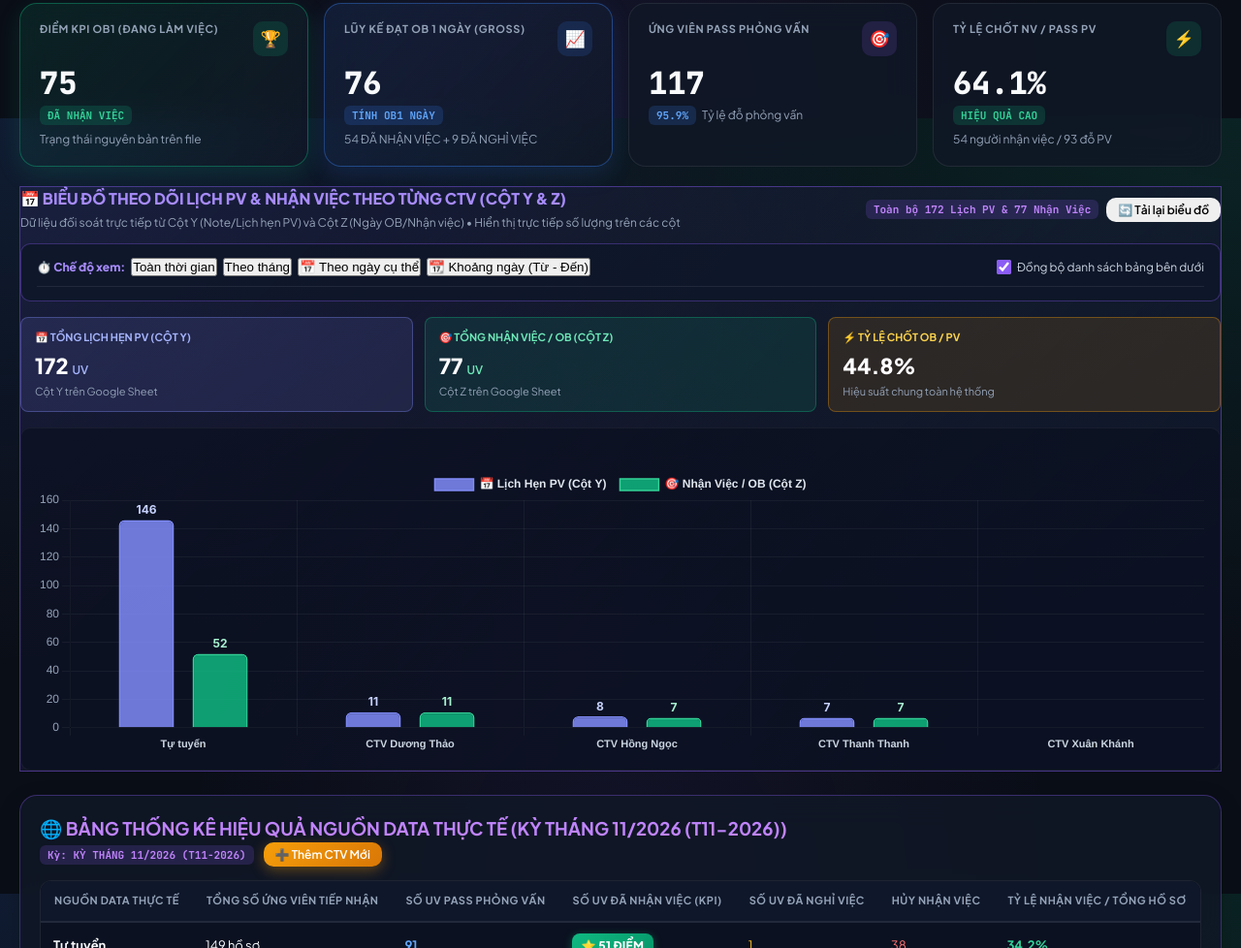
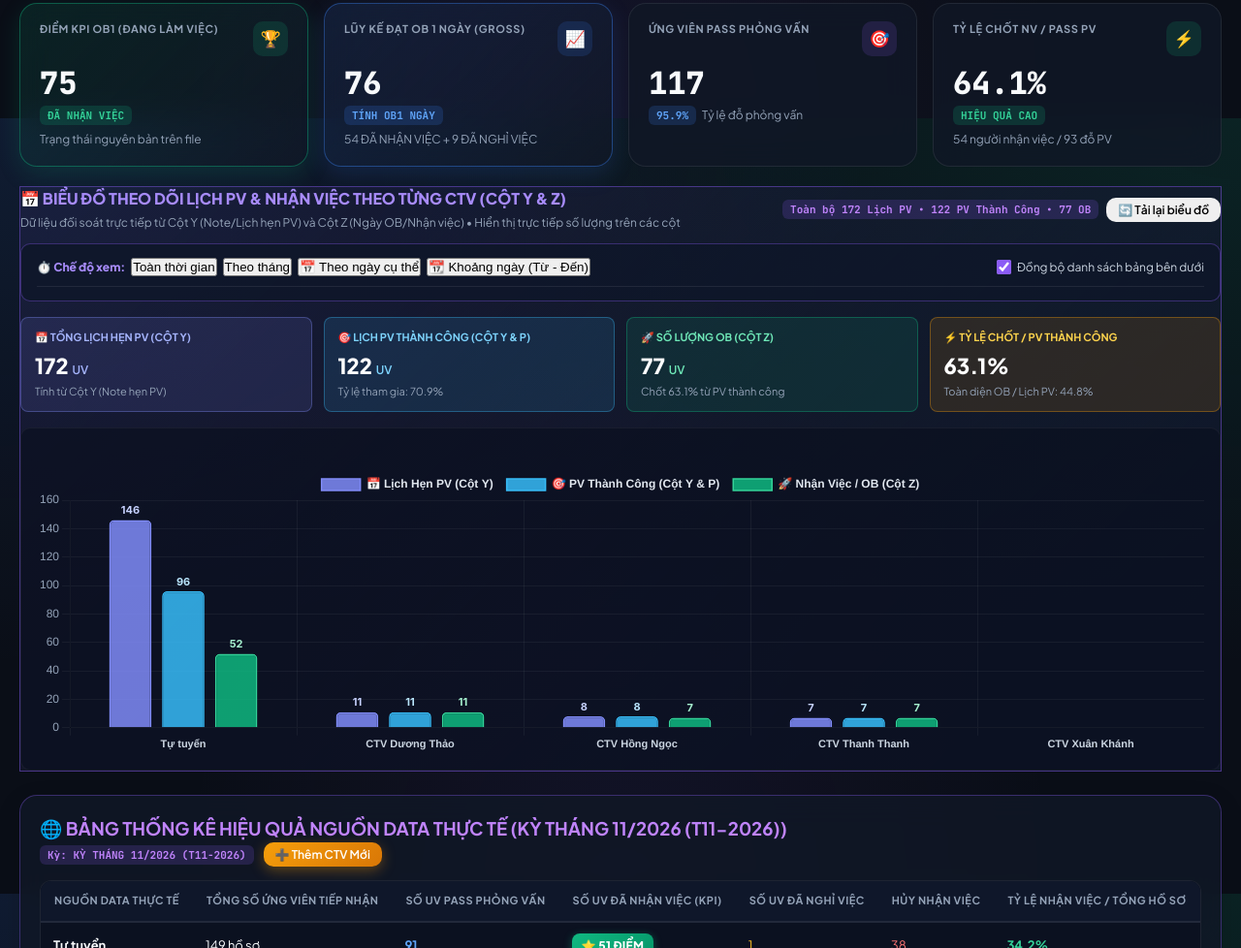
Before and after one commit to LeotranAnti/Leotran_grsc_Report, a plain HTML site: page index.html in a window 1280 px wide. Shown: the part 678-1656 px from the top of the page at 97% size. Drawn offline with nearby package versions, Linux system fonts and the light colour scheme; no server answers.

```diff
--- a/index.html
+++ b/index.html
@@ -1433,22 +1433,34 @@
           </div>
         </div>
 
-        <!-- KPI SUMMARY CHIPS FOR CHART -->
-        <div style="display: grid; grid-template-columns: repeat(auto-fit, minmax(200px, 1fr)); gap: 12px; margin-bottom: 16px;">
+        <!-- KPI SUMMARY CHIPS FOR CHART (CỘT Y, CỘT P, CỘT Z) -->
+        <div style="display: grid; grid-template-columns: repeat(auto-fit, minmax(210px, 1fr)); gap: 12px; margin-bottom: 16px;">
+          <!-- 1. Tổng Lịch PV (Cột Y) -->
           <div style="background: rgba(129, 140, 248, 0.12); border: 1px solid rgba(129, 140, 248, 0.35); border-radius: 8px; padding: 12px 14px;">
             <div style="color: #a5b4fc; font-size: 11px; font-weight: 700; text-transform: uppercase;">📅 Tổng Lịch Hẹn PV (Cột Y)</div>
             <div style="color: #ffffff; font-size: 22px; font-weight: 900; margin-top: 4px;" id="chart-total-pv">172 <span style="font-size: 12px; color: #a5b4fc; font-weight: 600;">UV</span></div>
-            <div style="color: #94a3b8; font-size: 11px; margin-top: 2px;">Cột Y trên Google Sheet</div>
-          </div>
+            <div style="color: #94a3b8; font-size: 11px; margin-top: 2px;">Tính từ Cột Y (Note hẹn PV)</div>
+          </div>
+
+          <!-- 2. PV Thành Công (Cột Y + Cột P Tham Gia) -->
+          <div style="background: rgba(56, 189, 248, 0.12); border: 1px solid rgba(56, 189, 248, 0.35); border-radius: 8px; padding: 12px 14px;">
+            <div style="color: #7dd3fc; font-size: 11px; font-weight: 700; text-transform: uppercase;">🎯 Lịch PV Thành Công (Cột Y & P)</div>
+            <div style="color: #ffffff; font-size: 22px; font-weight: 900; margin-top: 4px;" id="chart-total-pv-success">122 <span style="font-size: 12px; color: #7dd3fc; font-weight: 600;">UV</span></div>
+            <div style="color: #94a3b8; font-size: 11px; margin-top: 2px;" id="chart-sub-pv-success">Tỷ lệ tham gia: 70.9%</div>
+          </div>
+
+          <!-- 3. Số Lượng Nhận Việc (Cột Z) -->
           <div style="background: rgba(16, 185, 129, 0.12); border: 1px solid rgba(16, 185, 129, 0.35); border-radius: 8px; padding: 12px 14px;">
-            <div style="color: #6ee7b7; font-size: 11px; font-weight: 700; text-transform: uppercase;">🎯 Tổng Nhận Việc / OB (Cột Z)</div>
+            <div style="color: #6ee7b7; font-size: 11px; font-weight: 700; text-transform: uppercase;">🚀 Số Lượng OB (Cột Z)</div>
             <div style="color: #ffffff; font-size: 22px; font-weight: 900; margin-top: 4px;" id="chart-total-ob">77 <span style="font-size: 12px; color: #6ee7b7; font-weight: 600;">UV</span></div>
-            <div style="color: #94a3b8; font-size: 11px; margin-top: 2px;">Cột Z trên Google Sheet</div>
-          </div>
+            <div style="color: #94a3b8; font-size: 11px; margin-top: 2px;" id="chart-sub-ob">Tính từ Cột Z (Ngày OB)</div>
+          </div>
+
+          <!-- 4. Tỷ Lệ Chốt Thực Tế -->
           <div style="background: rgba(245, 158, 11, 0.12); border: 1px solid rgba(245, 158, 11, 0.35); border-radius: 8px; padding: 12px 14px;">
-            <div style="color: #fcd34d; font-size: 11px; font-weight: 700; text-transform: uppercase;">⚡ Tỷ Lệ Chốt OB / PV</div>
-            <div style="color: #ffffff; font-size: 22px; font-weight: 900; margin-top: 4px;" id="chart-total-rate">44.8%</div>
-            <div style="color: #94a3b8; font-size: 11px; margin-top: 2px;">Hiệu suất chung toàn hệ thống</div>
+            <div style="color: #fcd34d; font-size: 11px; font-weight: 700; text-transform: uppercase;">⚡ Tỷ Lệ Chốt / PV Thành Công</div>
+            <div style="color: #ffffff; font-size: 22px; font-weight: 900; margin-top: 4px;" id="chart-total-rate">63.1%</div>
+            <div style="color: #94a3b8; font-size: 11px; margin-top: 2px;" id="chart-sub-rate">Toàn diện OB / Lịch PV: 44.8%</div>
           </div>
         </div>
 
@@ -2080,10 +2092,11 @@
         : ['Tự tuyển', 'CTV Dương Thảo', 'CTV Hồng Ngọc', 'CTV Thanh Thanh', 'CTV Xuân Khánh'];
 
       allSources.forEach(s => {
-        stats[s] = { pv: 0, ob: 0 };
+        stats[s] = { pv: 0, pv_success: 0, ob: 0 };
       });
 
       let totalPv = 0;
+      let totalPvSuccess = 0;
       let totalOb = 0;
 
       const mode = globalTimeFilter.mode;
@@ -2092,38 +2105,43 @@
       const fDate = globalTimeFilter.from;
       const tDate = globalTimeFilter.to;
 
+      function matchDate(dateIso) {
+        if (!dateIso) return false;
+        if (mode === 'ALL') return true;
+        if (mode === 'MONTH') return dateIso.startsWith(selMonth);
+        if (mode === 'DAY') return dateIso === selDay;
+        if (mode === 'RANGE') return (!fDate || dateIso >= fDate) && (!tDate || dateIso <= tDate);
+        return true;
+      }
+
       RAW_CANDIDATES.forEach(c => {
         const realSrc = getCandidateRealSource(c.id);
-        if (!stats[realSrc]) stats[realSrc] = { pv: 0, ob: 0 };
-
-        // Col Y: Note hẹn PV (hoặc pv_date fallback)
+        if (!stats[realSrc]) stats[realSrc] = { pv: 0, pv_success: 0, ob: 0 };
+
+        // 1. Số lịch PV tính bằng Cột Y (Note hẹn PV hoặc fallback Cột X)
         const rawPv = c.note_pv || c.pv_date;
         const pvIso = normalizeDateToISO(rawPv);
 
-        // Col Z: Ngày OB
+        // 2. Trạng thái tham gia PV ở Cột P (c.pv_status)
+        const pvStatus = (c.pv_status || '').toUpperCase().trim();
+        const isPvSuccess = pvStatus.includes('THAM GIA');
+
+        // 3. Số lượng OB tính bằng ngày OB ở Cột Z
         const rawOb = c.ob_date;
         const obIso = normalizeDateToISO(rawOb);
 
-        let hasPv = false;
-        let hasOb = false;
-
-        if (mode === 'ALL') {
-          hasPv = !!pvIso;
-          hasOb = !!obIso;
-        } else if (mode === 'MONTH') {
-          hasPv = !!pvIso && pvIso.startsWith(selMonth);
-          hasOb = !!obIso && obIso.startsWith(selMonth);
-        } else if (mode === 'DAY') {
-          hasPv = !!pvIso && (pvIso === selDay);
-          hasOb = !!obIso && (obIso === selDay);
-        } else if (mode === 'RANGE') {
-          hasPv = !!pvIso && (!fDate || pvIso >= fDate) && (!tDate || pvIso <= tDate);
-          hasOb = !!obIso && (!fDate || obIso >= fDate) && (!tDate || obIso <= tDate);
-        }
+        // Kiểm tra điều kiện theo thời gian
+        const hasPv = !!pvIso && matchDate(pvIso);
+        const hasPvSuccess = hasPv && isPvSuccess;
+        const hasOb = !!obIso && matchDate(obIso);
 
         if (hasPv) {
           stats[realSrc].pv++;
           totalPv++;
+        }
+        if (hasPvSuccess) {
+          stats[realSrc].pv_success++;
+          totalPvSuccess++;
         }
         if (hasOb) {
           stats[realSrc].ob++;
@@ -2131,33 +2149,53 @@
         }
       });
 
-      // Cập nhật thẻ tóm tắt KPI trên biểu đồ
+      // Cập nhật 4 thẻ chỉ số KPI trên biểu đồ
       const elTotalPv = document.getElementById('chart-total-pv');
       if (elTotalPv) elTotalPv.innerHTML = `${totalPv} <span style="font-size: 12px; color: #a5b4fc; font-weight: 600;">UV</span>`;
+
+      const elTotalPvSucc = document.getElementById('chart-total-pv-success');
+      if (elTotalPvSucc) elTotalPvSucc.innerHTML = `${totalPvSuccess} <span style="font-size: 12px; color: #7dd3fc; font-weight: 600;">UV</span>`;
+      const elSubPvSucc = document.getElementById('chart-sub-pv-success');
+      if (elSubPvSucc) {
+        const rSucc = totalPv > 0 ? ((totalPvSuccess / totalPv) * 100).toFixed(1) : '0.0';
+        elSubPvSucc.innerText = `Tỷ lệ tham gia: ${rSucc}%`;
+      }
+
       const elTotalOb = document.getElementById('chart-total-ob');
       if (elTotalOb) elTotalOb.innerHTML = `${totalOb} <span style="font-size: 12px; color: #6ee7b7; font-weight: 600;">UV</span>`;
+      const elSubOb = document.getElementById('chart-sub-ob');
+      if (elSubOb) {
+        const rObSucc = totalPvSuccess > 0 ? ((totalOb / totalPvSuccess) * 100).toFixed(1) : '0.0';
+        elSubOb.innerText = `Chốt ${rObSucc}% từ PV thành công`;
+      }
+
       const elTotalRate = document.getElementById('chart-total-rate');
       if (elTotalRate) {
-        const r = totalPv > 0 ? ((totalOb / totalPv) * 100).toFixed(1) : '0.0';
-        elTotalRate.innerText = `${r}%`;
+        const rObSucc = totalPvSuccess > 0 ? ((totalOb / totalPvSuccess) * 100).toFixed(1) : '0.0';
+        elTotalRate.innerText = `${rObSucc}%`;
+      }
+      const elSubRate = document.getElementById('chart-sub-rate');
+      if (elSubRate) {
+        const rOverall = totalPv > 0 ? ((totalOb / totalPv) * 100).toFixed(1) : '0.0';
+        elSubRate.innerText = `Toàn diện OB / Lịch PV: ${rOverall}%`;
       }
 
       // Cập nhật badge mô tả bộ lọc thời gian
       const badgeEl = document.getElementById('ctv-chart-badge');
       if (badgeEl) {
         if (mode === 'ALL') {
-          badgeEl.innerText = `Toàn bộ ${totalPv} Lịch PV & ${totalOb} Nhận Việc`;
+          badgeEl.innerText = `Toàn bộ ${totalPv} Lịch PV • ${totalPvSuccess} PV Thành Công • ${totalOb} OB`;
         } else if (mode === 'MONTH') {
           const mParts = selMonth.split('-');
-          badgeEl.innerText = `Tháng ${mParts[1]}/${mParts[0]}: ${totalPv} PV • ${totalOb} Nhận Việc`;
+          badgeEl.innerText = `Tháng ${mParts[1]}/${mParts[0]}: ${totalPv} PV • ${totalPvSuccess} PV Thành Công • ${totalOb} OB`;
         } else if (mode === 'DAY') {
           const dParts = (selDay || '').split('-');
           const dFmt = dParts.length === 3 ? `${dParts[2]}/${dParts[1]}/${dParts[0]}` : selDay;
-          badgeEl.innerText = `📅 Ngày ${dFmt}: ${totalPv} PV • ${totalOb} Nhận Việc`;
+          badgeEl.innerText = `📅 Ngày ${dFmt}: ${totalPv} PV • ${totalPvSuccess} PV Thành Công • ${totalOb} OB`;
         } else if (mode === 'RANGE') {
           const fromTxt = fDate ? fDate.split('-').reverse().join('/') : 'Trước';
           const toTxt = tDate ? tDate.split('-').reverse().join('/') : 'Nay';
-          badgeEl.innerText = `📆 ${fromTxt} ➔ ${toTxt}: ${totalPv} PV • ${totalOb} OB`;
+          badgeEl.innerText = `📆 ${fromTxt} ➔ ${toTxt}: ${totalPv} PV • ${totalPvSuccess} PV Thành Công • ${totalOb} OB`;
         }
       }
 
@@ -2170,6 +2208,7 @@
 
       const labels = sortedSources;
       const pvData = sortedSources.map(s => stats[s].pv);
+      const pvSuccessData = sortedSources.map(s => stats[s].pv_success);
       const obData = sortedSources.map(s => stats[s].ob);
 
       const canvas = document.getElementById('ctvPvObChart');
@@ -2183,22 +2222,22 @@
           try { ctvChartInstance.destroy(); } catch(e) {}
         }
 
-        // Custom Plugin: Vẽ số lượng trực tiếp lên đầu mỗi cột (Data Labels)
+        // Custom Plugin: Vẽ số lượng trực tiếp lên đỉnh mỗi cột (Data Labels)
         const barLabelsPlugin = {
           id: 'barLabelsPlugin',
           afterDatasetsDraw(chart) {
             const { ctx } = chart;
+            const colors = ['#c7d2fe', '#bae6fd', '#a7f3d0'];
             chart.data.datasets.forEach((dataset, i) => {
               const meta = chart.getDatasetMeta(i);
               meta.data.forEach((bar, index) => {
                 const val = dataset.data[index];
                 if (val !== undefined && val !== null && val > 0) {
                   ctx.save();
-                  ctx.fillStyle = i === 0 ? '#c7d2fe' : '#a7f3d0';
-                  ctx.font = 'bold 12px Inter, system-ui, sans-serif';
+                  ctx.fillStyle = colors[i] || '#ffffff';
+                  ctx.font = 'bold 11px Inter, system-ui, sans-serif';
                   ctx.textAlign = 'center';
                   ctx.textBaseline = 'bottom';
-                  // Vẽ số lượng trực tiếp lên đỉnh cột
                   ctx.fillText(String(val), bar.x, bar.y - 4);
                   ctx.restore();
                 }
@@ -2219,19 +2258,29 @@
                 backgroundColor: 'rgba(129, 140, 248, 0.85)',
                 borderColor: '#818cf8',
                 borderWidth: 1.5,
-                borderRadius: 6,
-                barPercentage: 0.75,
-                categoryPercentage: 0.65
+                borderRadius: 5,
+                barPercentage: 0.8,
+                categoryPercentage: 0.7
               },
               {
-                label: '🎯 Nhận Việc / OB (Cột Z)',
+                label: '🎯 PV Thành Công (Cột Y & P)',
+                data: pvSuccessData,
+                backgroundColor: 'rgba(56, 189, 248, 0.85)',
+                borderColor: '#38bdf8',
+                borderWidth: 1.5,
+                borderRadius: 5,
+                barPercentage: 0.8,
+                categoryPercentage: 0.7
+              },
+              {
+                label: '🚀 Nhận Việc / OB (Cột Z)',
                 data: obData,
                 backgroundColor: 'rgba(16, 185, 129, 0.85)',
                 borderColor: '#34d399',
                 borderWidth: 1.5,
-                borderRadius: 6,
-                barPercentage: 0.75,
-                categoryPercentage: 0.65
+                borderRadius: 5,
+                barPercentage: 0.8,
+                categoryPercentage: 0.7
               }
             ]
           },
@@ -2264,9 +2313,11 @@
                   afterBody: function(context) {
                     const idx = context[0].dataIndex;
                     const pv = pvData[idx];
+                    const pvs = pvSuccessData[idx];
                     const ob = obData[idx];
-                    const rate = pv > 0 ? ((ob / pv) * 100).toFixed(1) : '0.0';
-                    return `⚡ Tỷ lệ chốt OB / PV: ${rate}%`;
+                    const rParticipate = pv > 0 ? ((pvs / pv) * 100).toFixed(1) : '0.0';
+                    const rObFromSuccess = pvs > 0 ? ((ob / pvs) * 100).toFixed(1) : '0.0';
+                    return `📊 Tỷ lệ tham gia PV: ${rParticipate}%\n⚡ Tỷ lệ chốt từ PV thành công: ${rObFromSuccess}%`;
                   }
                 }
               }
@@ -2286,26 +2337,34 @@
           }
         });
       } else if (fallbackBars) {
-        // Fallback HTML bars với số lượng rõ ràng
+        // Fallback HTML bars với 3 cột đầy đủ
         if (canvas) canvas.style.display = 'none';
         fallbackBars.style.display = 'flex';
         let htmlBars = '';
-        const maxVal = Math.max(...pvData, ...obData, 1);
+        const maxVal = Math.max(...pvData, ...pvSuccessData, ...obData, 1);
         sortedSources.forEach(s => {
           const pv = stats[s].pv;
+          const pvs = stats[s].pv_success;
           const ob = stats[s].ob;
-          const rate = pv > 0 ? ((ob / pv) * 100).toFixed(1) : '0.0';
+          const rP = pv > 0 ? ((pvs / pv) * 100).toFixed(1) : '0.0';
+          const rOb = pvs > 0 ? ((ob / pvs) * 100).toFixed(1) : '0.0';
+
           const pvW = Math.max(((pv / maxVal) * 100), pv > 0 ? 8 : 0).toFixed(1);
+          const pvsW = Math.max(((pvs / maxVal) * 100), pvs > 0 ? 8 : 0).toFixed(1);
           const obW = Math.max(((ob / maxVal) * 100), ob > 0 ? 8 : 0).toFixed(1);
+
           htmlBars += `
             <div>
               <div style="display:flex; justify-content:space-between; font-size:12px; margin-bottom:4px; font-weight:700;">
                 <span style="color:#ffffff;">${s}</span>
-                <span style="color:#f59e0b;">Tỷ lệ: ${rate}% • Số lượng: <strong style="color:#a5b4fc;">${pv} PV</strong> / <strong style="color:#6ee7b7;">${ob} OB</strong></span>
+                <span style="color:#f59e0b;">Tham gia: ${rP}% (${pvs}/${pv}) • Chốt: ${rOb}% (${ob}/${pvs})</span>
               </div>
               <div style="background:rgba(255,255,255,0.06); height:24px; border-radius:4px; display:flex; gap:4px; padding:2px; overflow:hidden;">
                 <div style="background:#6366f1; width:${pvW}%; height:100%; border-radius:3px; display:flex; align-items:center; justify-content:center; font-size:11px; font-weight:900; color:#ffffff;">
-                  ${pv > 0 ? pv + ' PV' : ''}
+                  ${pv > 0 ? pv + ' Hẹn' : ''}
+                </div>
+                <div style="background:#0284c7; width:${pvsW}%; height:100%; border-radius:3px; display:flex; align-items:center; justify-content:center; font-size:11px; font-weight:900; color:#ffffff;">
+                  ${pvs > 0 ? pvs + ' Tham gia' : ''}
                 </div>
                 <div style="background:#10b981; width:${obW}%; height:100%; border-radius:3px; display:flex; align-items:center; justify-content:center; font-size:11px; font-weight:900; color:#0f172a;">
                   ${ob > 0 ? ob + ' OB' : ''}
```
